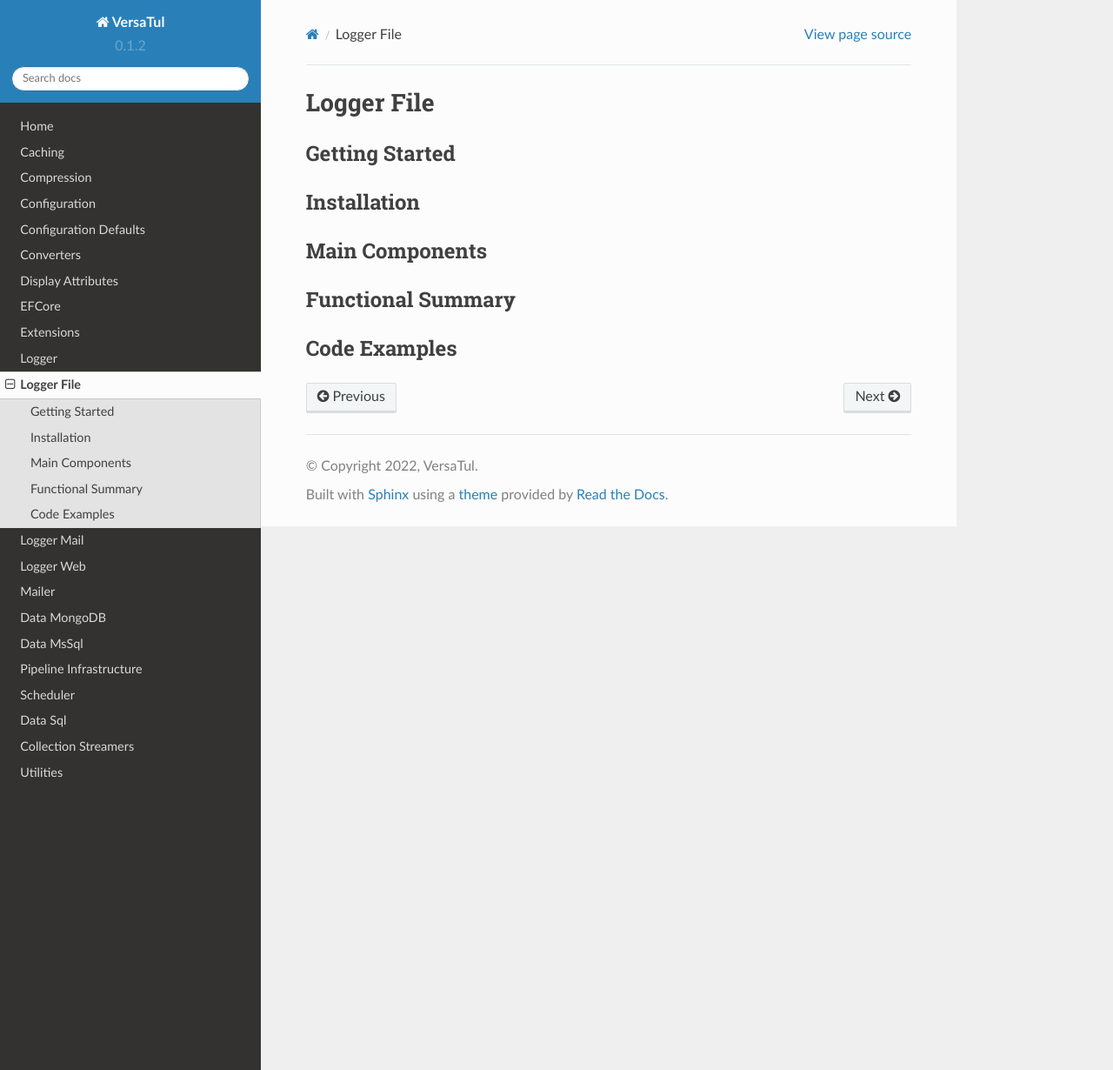
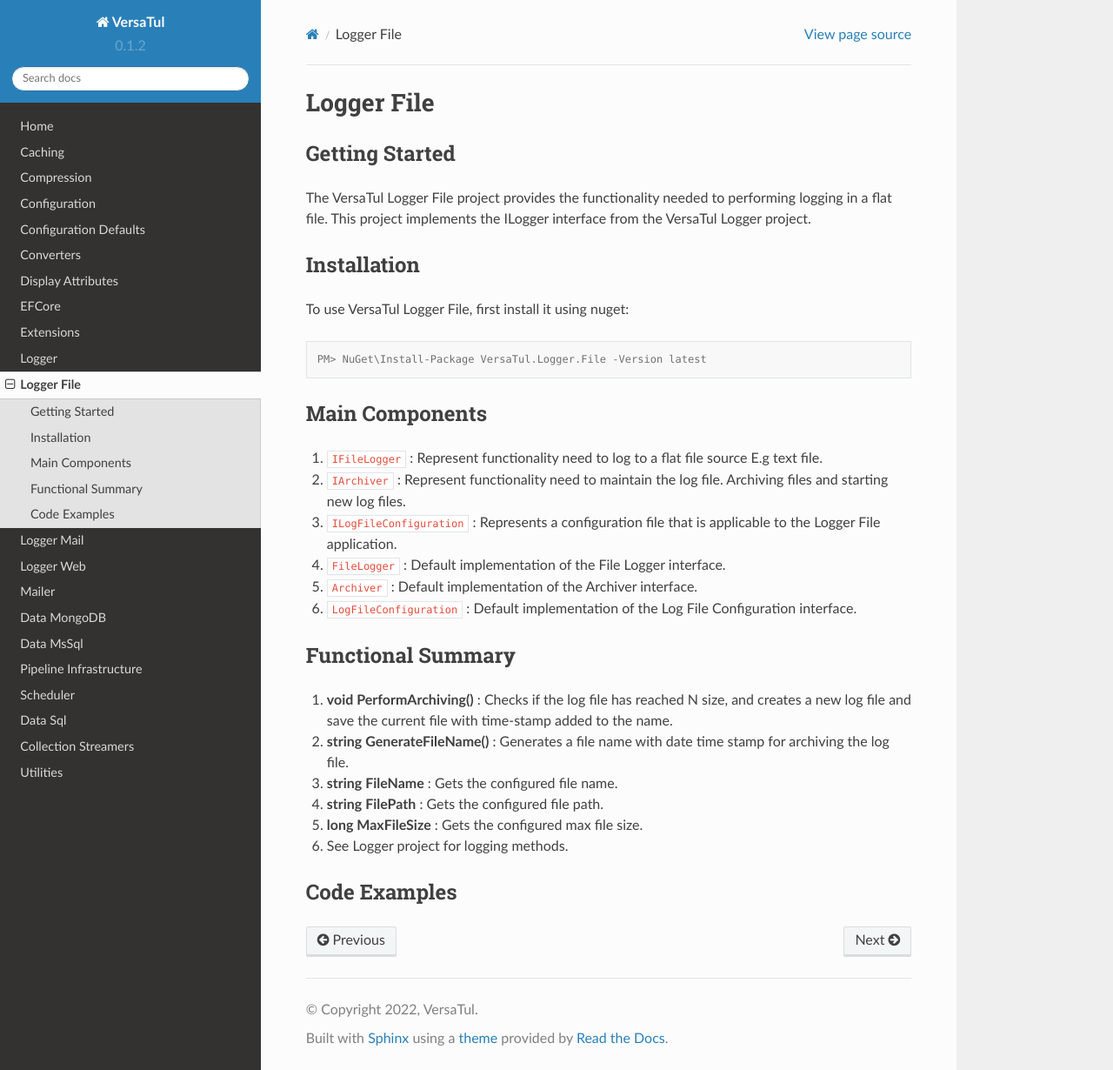
Before and after one commit to BjornWilliams/DocsVersaTul, a Sphinx documentation site: the page built from docs/source/logger-file.rst, in a window 1280 px wide and 1230 px high. Shown: the whole window at 87% size. Built offline with Sphinx 7.4.7 and the Read the Docs theme 2.0.0, drawn with Linux system fonts in a browser that asks for light colours.

Commit message:
Update logger-file.rst
Adding file logger documentation

```diff
--- a/docs/source/logger-file.rst
+++ b/docs/source/logger-file.rst
@@ -3,15 +3,36 @@
 
 Getting Started
 ----------------
+The VersaTul Logger File project provides the functionality needed to performing logging in a flat file.
+This project implements the ILogger interface from the VersaTul Logger project.
 
 Installation
 ------------
 
+To use VersaTul Logger File, first install it using nuget:
+
+.. code-block:: console
+
+    PM> NuGet\Install-Package VersaTul.Logger.File -Version latest
+
 Main Components
 ----------------
+1. ``IFileLogger`` :  Represent functionality need to log to a flat file source E.g text file.
+2. ``IArchiver`` : Represent functionality need to maintain the log file. Archiving files and starting new log files.
+3. ``ILogFileConfiguration`` : Represents a configuration file that is applicable to the Logger File application.
+4. ``FileLogger`` : Default implementation of the File Logger interface.
+5. ``Archiver`` : Default implementation of the Archiver interface.
+6. ``LogFileConfiguration`` : Default implementation of the Log File Configuration interface.
 
 Functional Summary
 ------------------
+1. **void PerformArchiving()** : Checks if the log file has reached N size, and creates a new log file and save the current file with time-stamp added to the name.
+2. **string GenerateFileName()** : Generates a file name with date time stamp for archiving the log file.
+3. **string FileName** : Gets the configured file name.
+4. **string FilePath** : Gets the configured file path.
+5. **long MaxFileSize** : Gets the configured max file size.
+6. See Logger project for logging methods.
+
 
 Code Examples
 -------------
```
